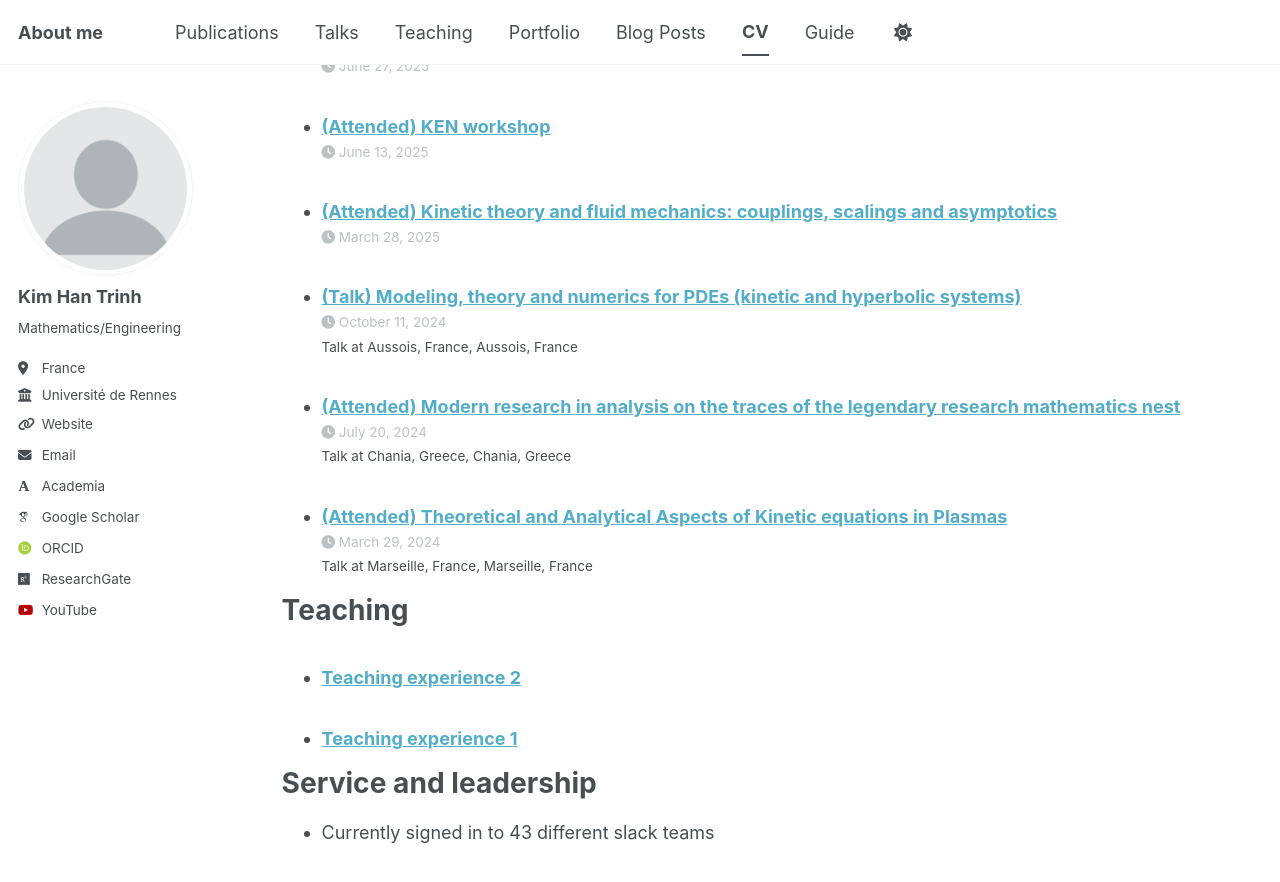
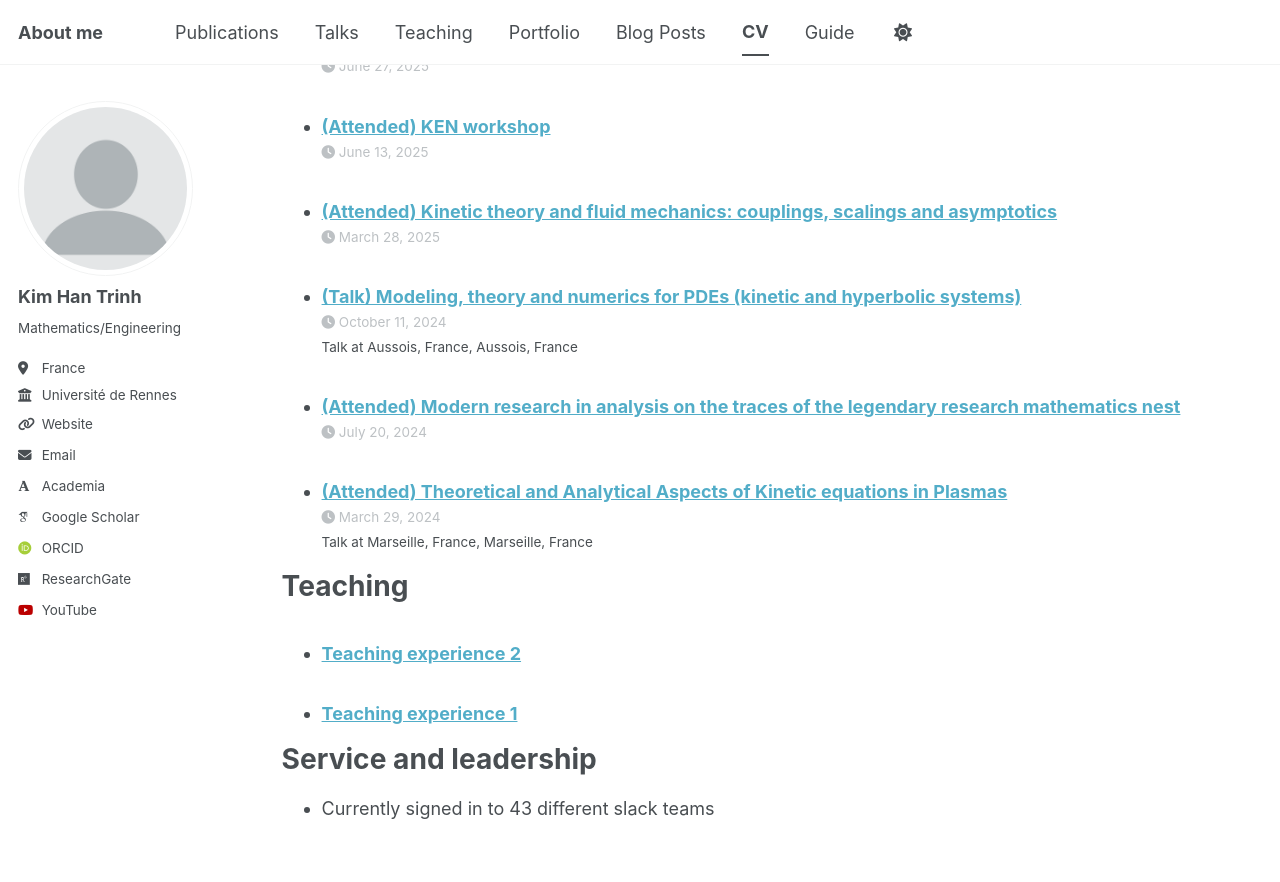
Before and after one commit to khtrinh96/khtrinh96.github.io, a Jekyll site: the page built from _pages/cv.md, in a window 1280 px wide and 900 px high, scrolled down 1662 px. Shown: the top 882 px of the window. Built offline with Jekyll 4.4.1, drawn with Linux system fonts in a browser that asks for light colours; some web fonts are replaced; a script bundle is joined from its source files by our own code; library files that are not in the unit come from our copies.

Commit message:
Update talk-5.md

```diff
--- a/_talks/talk-5.md
+++ b/_talks/talk-5.md
@@ -1,9 +1,7 @@
 ---
 title: "(Attended) Modern research in analysis on the traces of the legendary research mathematics nest"
 collection: talks
-type: "Talk"
 permalink: https://www.festum-pi.eu/2024
-venue: "Chania, Greece"
 date: 8 - 20 Jul, 2024
 location: "Chania, Greece"
 ---
```
